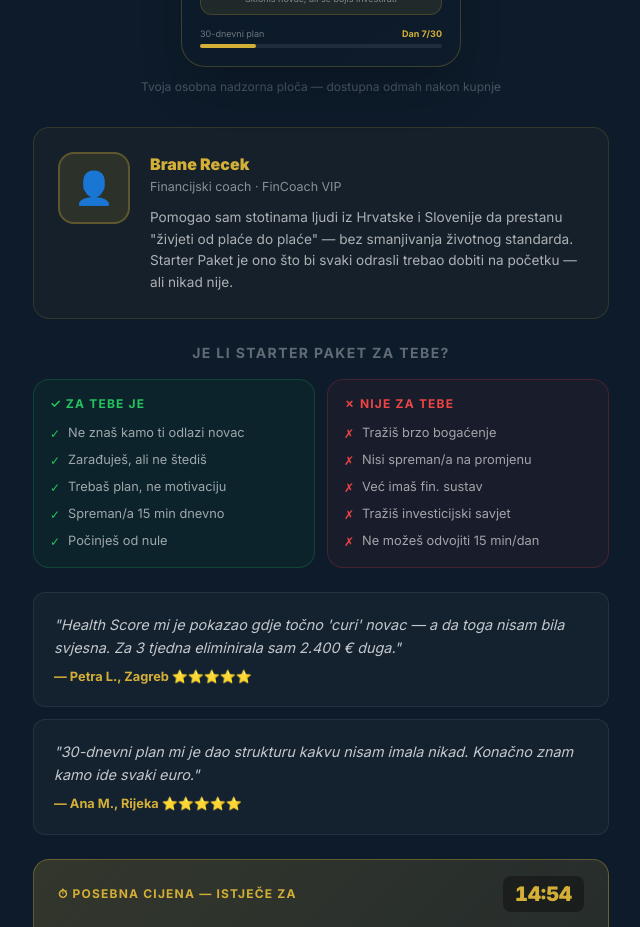
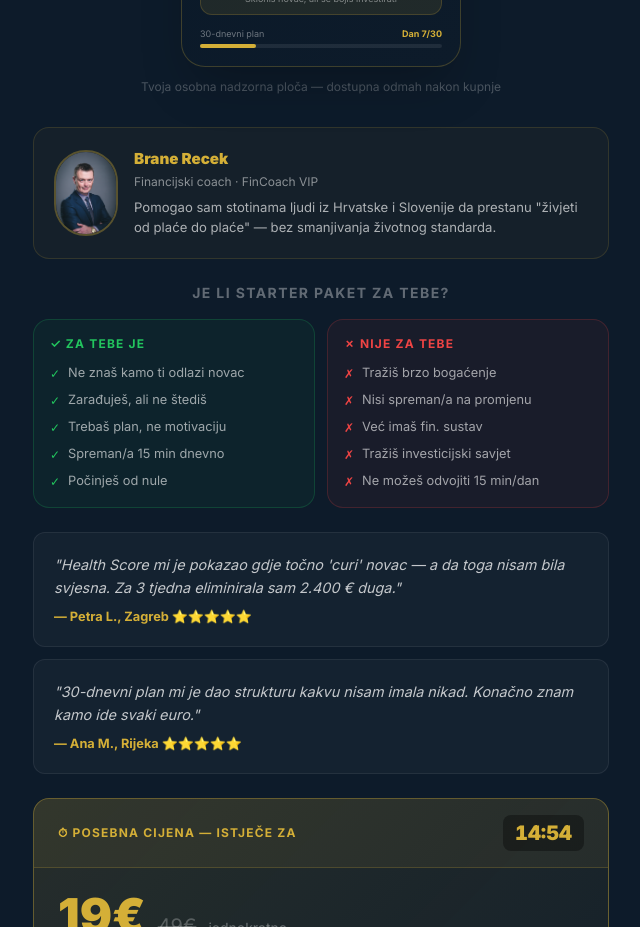
Before and after one commit to financijskiexpert/fincoach-vip, a Next.js app: page /starter-paket in a window 1280 px wide. Shown: the part 1860-2787 px from the top of the page, without its empty margins (319-959 px from the left). Built offline with nearby package versions, Linux system fonts and the light colour scheme; no server answers.

Commit message:
fix: zamijeni placeholder s Brane portrait foto u kredencijali sekciji

```diff
--- a/src/app/starter-paket/page.tsx
+++ b/src/app/starter-paket/page.tsx
@@ -293,24 +293,22 @@ function StarterPaketContent() {
 
           {/* BRANE CREDENTIALS */}
           <div
-            className="rounded-2xl p-6 mb-6 flex items-start gap-5"
+            className="rounded-2xl p-5 mb-6 flex items-center gap-4"
             style={{ backgroundColor: 'rgba(212,175,55,0.04)', border: '1px solid rgba(212,175,55,0.15)' }}
           >
-            {/* Photo placeholder — zamijeni src s pravom slikom */}
-            <div
-              className="rounded-2xl shrink-0 flex items-center justify-center"
-              style={{ width: 72, height: 72, backgroundColor: 'rgba(212,175,55,0.12)', border: '2px solid rgba(212,175,55,0.3)' }}
-            >
-              {/* TODO: <Image src="/brane-foto.jpg" alt="Brane Recek" width={72} height={72} className="rounded-2xl object-cover" /> */}
-              <span style={{ fontSize: 32 }}>👤</span>
-            </div>
+            <Image
+              src="/images/brane-portrait.jpg"
+              alt="Brane Recek"
+              width={64}
+              height={64}
+              className="rounded-full object-cover shrink-0"
+              style={{ border: '2px solid rgba(212,175,55,0.35)' }}
+            />
             <div>
-              <p className="font-black mb-0.5" style={{ fontSize: '1rem', color: '#D4AF37' }}>Brane Recek</p>
-              <p style={{ color: 'rgba(255,255,255,0.5)', fontSize: '0.78rem', marginBottom: 10 }}>Financijski coach · FinCoach VIP</p>
-              <p style={{ color: 'rgba(255,255,255,0.65)', fontSize: '0.85rem', lineHeight: 1.6 }}>
-                Pomogao sam stotinama ljudi iz Hrvatske i Slovenije da prestanu "živjeti od plaće do plaće" —
-                bez smanjivanja životnog standarda. Starter Paket je ono što bi svaki odrasli trebao dobiti
-                na početku — ali nikad nije.
+              <p className="font-black mb-0.5" style={{ fontSize: '0.95rem', color: '#D4AF37' }}>Brane Recek</p>
+              <p style={{ color: 'rgba(255,255,255,0.5)', fontSize: '0.75rem', marginBottom: 6 }}>Financijski coach · FinCoach VIP</p>
+              <p style={{ color: 'rgba(255,255,255,0.65)', fontSize: '0.82rem', lineHeight: 1.55 }}>
+                Pomogao sam stotinama ljudi iz Hrvatske i Slovenije da prestanu "živjeti od plaće do plaće" — bez smanjivanja životnog standarda.
               </p>
             </div>
           </div>
```
